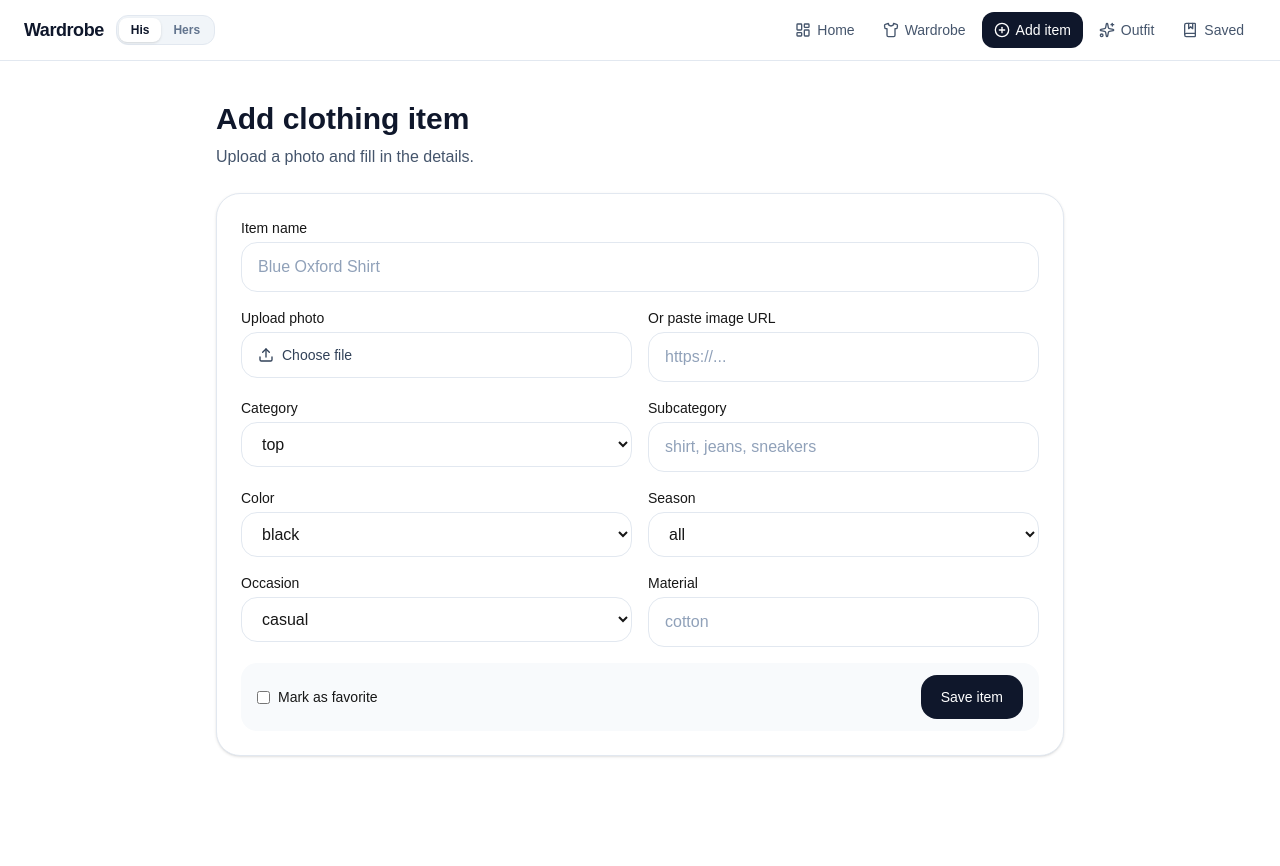
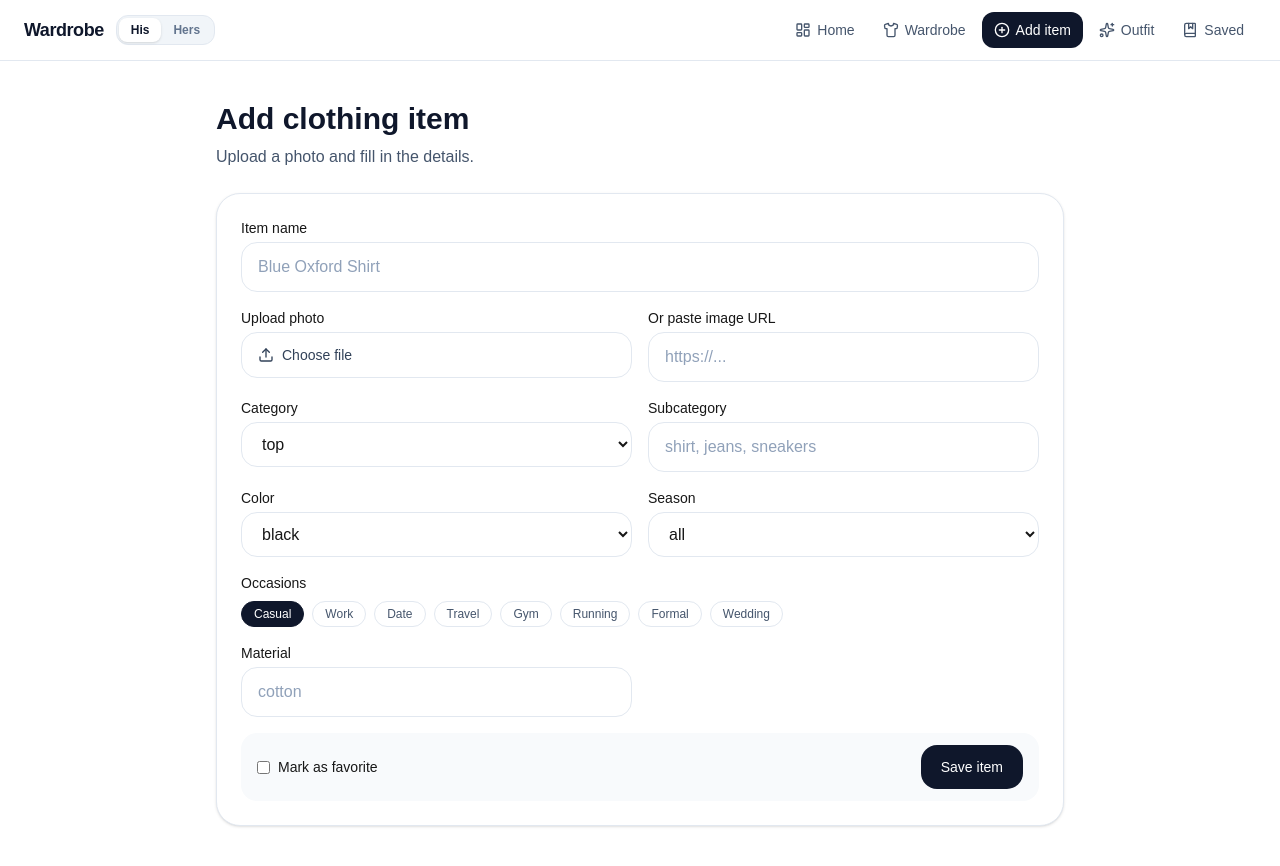
Before and after one commit to speedofsound98/wardrobe-mvp, a Next.js app: page /add in a window 1280 px wide. Before the commit the page ends 800 px from the top, so only its background shows below. Built offline with nearby package versions, Linux system fonts and the light colour scheme.

Commit message:
feat: multi-occasion per item + item quick-view modal

```diff
--- a/src/app/edit/[id]/page.tsx
+++ b/src/app/edit/[id]/page.tsx
@@ -10,7 +10,7 @@ import type { WardrobeFormValues, WardrobeItem } from "@/lib/types";
 const EMPTY_FORM: WardrobeFormValues = {
   name: "", imageUrl: "", sourceType: "manual", sourceValue: "",
   category: "top", subcategory: "", color: "black", season: "all",
-  occasion: "casual", material: "", favorite: false,
+  occasions: ["casual"], material: "", favorite: false,
 };
 
 export default function EditPage() {
--- a/src/app/page.tsx
+++ b/src/app/page.tsx
@@ -98,7 +98,7 @@ export default function HomePage() {
             <div className="min-w-0">
               <p className="truncate font-semibold text-slate-900">{lastAdded.name || "Untitled item"}</p>
               <p className="text-sm capitalize text-slate-500">
-                {lastAdded.category} · {lastAdded.color} · {lastAdded.occasion}
+                {lastAdded.category} · {lastAdded.color} · {(lastAdded.occasions ?? []).join(", ")}
               </p>
             </div>
             <Link
--- a/src/app/wardrobe/page.tsx
+++ b/src/app/wardrobe/page.tsx
@@ -4,11 +4,13 @@ import { Suspense, useEffect, useMemo, useRef, useState } from "react";
 import { useSearchParams } from "next/navigation";
 import { Download, Upload } from "lucide-react";
 import ItemCard from "@/components/ItemCard";
+import ItemModal from "@/components/ItemModal";
 import FilterBar from "@/components/FilterBar";
 import { CATEGORY_OPTIONS, loadItems, saveItems } from "@/lib/storage";
 import { exportToCsv, importFromCsv } from "@/lib/csv";
 import { useProfile } from "@/lib/useProfile";
 import type { WardrobeItem } from "@/lib/types";
+
 import Link from "next/link";
 
 function SkeletonCard() {
@@ -27,6 +29,7 @@ function WardrobeContent() {
   const [items, setItems] = useState<WardrobeItem[]>([]);
   const [filterCategory, setFilterCategory] = useState(searchParams.get("category") ?? "all");
   const [loading, setLoading] = useState(true);
+  const [viewItem, setViewItem] = useState<WardrobeItem | null>(null);
   const initialized = useRef(false);
   const profileRef = useRef<typeof profile>(null);
 
@@ -139,10 +142,11 @@ function WardrobeContent() {
       ) : (
         <div className="mt-6 grid gap-2 sm:grid-cols-2 lg:grid-cols-3 xl:grid-cols-4">
           {filteredItems.map((item) => (
-            <ItemCard key={item.id} item={item} onDelete={handleDelete} onToggleFavorite={handleToggleFavorite} />
+            <ItemCard key={item.id} item={item} onDelete={handleDelete} onToggleFavorite={handleToggleFavorite} onView={setViewItem} />
           ))}
         </div>
       )}
+      {viewItem && <ItemModal item={viewItem} onClose={() => setViewItem(null)} />}
     </>
   );
 }
--- a/src/components/ItemForm.tsx
+++ b/src/components/ItemForm.tsx
@@ -126,19 +126,32 @@ export default function ItemForm({
         </select>
       </div>
 
-      <div>
-        <label className="mb-1 block text-sm font-medium">Occasion</label>
-        <select
-          value={form.occasion}
-          onChange={(e) => updateField("occasion", e.target.value)}
-          className="w-full rounded-2xl border border-slate-200 px-4 py-3"
-        >
-          {OCCASION_OPTIONS.map((option) => (
-            <option key={option} value={option}>
-              {option}
-            </option>
-          ))}
-        </select>
+      <div className="md:col-span-2">
+        <label className="mb-2 block text-sm font-medium">Occasions</label>
+        <div className="flex flex-wrap gap-2">
+          {OCCASION_OPTIONS.map((option) => {
+            const selected = form.occasions.includes(option);
+            return (
+              <button
+                key={option}
+                type="button"
+                onClick={() => {
+                  const next = selected
+                    ? form.occasions.filter((o) => o !== option)
+                    : [...form.occasions, option];
+                  updateField("occasions", next.length ? next : [option]);
+                }}
+                className={`rounded-full border px-3 py-1 text-xs font-medium capitalize transition ${
+                  selected
+                    ? "border-slate-900 bg-slate-900 text-white"
+                    : "border-slate-200 bg-white text-slate-600 hover:border-slate-400"
+                }`}
+              >
+                {option}
+              </button>
+            );
+          })}
+        </div>
       </div>
 
       <div>
--- /dev/null
+++ b/src/components/ItemModal.tsx
@@ -0,0 +1,90 @@
+"use client";
+
+import { useEffect } from "react";
+import Link from "next/link";
+import { X, Pencil, Shirt } from "lucide-react";
+import type { WardrobeItem } from "@/lib/types";
+
+type ItemModalProps = {
+  item: WardrobeItem;
+  onClose: () => void;
+};
+
+export default function ItemModal({ item, onClose }: ItemModalProps) {
+  useEffect(() => {
+    function onKey(e: KeyboardEvent) {
+      if (e.key === "Escape") onClose();
+    }
+    document.addEventListener("keydown", onKey);
+    return () => document.removeEventListener("keydown", onKey);
+  }, [onClose]);
+
+  const rows: [string, string][] = [
+    ["Category", item.category],
+    ["Subcategory", item.subcategory || "—"],
+    ["Color", item.color],
+    ["Season", item.season],
+    ["Occasions", (item.occasions ?? []).join(", ") || "—"],
+    ["Material", item.material || "—"],
+    ["Favorite", item.favorite ? "Yes" : "No"],
+    ["Added", new Date(item.createdAt).toLocaleDateString()],
+  ];
+
+  return (
+    <div
+      className="fixed inset-0 z-50 flex items-center justify-center bg-black/50 p-4"
+      onClick={onClose}
+    >
+      <div
+        className="relative w-full max-w-md rounded-3xl bg-white shadow-2xl overflow-hidden"
+        onClick={(e) => e.stopPropagation()}
+      >
+        <button
+          onClick={onClose}
+          className="absolute right-4 top-4 z-10 rounded-full bg-white/80 p-1.5 text-slate-500 shadow hover:bg-white"
+          aria-label="Close"
+        >
+          <X className="h-4 w-4" />
+        </button>
+
+        <div className="aspect-square w-full bg-slate-100">
+          {item.imageUrl ? (
+            <img src={item.imageUrl} alt={item.name} className="h-full w-full object-cover" />
+          ) : (
+            <div className="flex h-full items-center justify-center text-slate-300">
+              <Shirt className="h-16 w-16" />
+            </div>
+          )}
+        </div>
+
+        <div className="p-5">
+          <div className="mb-4 flex items-start justify-between gap-3">
+            <h2 className="text-xl font-bold text-slate-900">{item.name || "Untitled item"}</h2>
+            <Link
+              href={`/edit/${item.id}`}
+              className="inline-flex shrink-0 items-center gap-1.5 rounded-xl border border-slate-200 px-3 py-1.5 text-xs font-medium text-slate-600 hover:bg-slate-50"
+            >
+              <Pencil className="h-3.5 w-3.5" />
+              Edit
+            </Link>
+          </div>
+
+          <dl className="grid grid-cols-2 gap-x-4 gap-y-2">
+            {rows.map(([label, value]) => (
+              <div key={label}>
+                <dt className="text-xs font-medium text-slate-400">{label}</dt>
+                <dd className="text-sm capitalize text-slate-800">{value}</dd>
+              </div>
+            ))}
+          </dl>
+
+          {item.sourceValue && (
+            <p className="mt-4 truncate text-xs text-slate-400">
+              Source: {item.sourceValue}
+            </p>
+          )}
+        </div>
+      </div>
+    </div>
+  );
+}
--- a/src/components/OutfitCard.tsx
+++ b/src/components/OutfitCard.tsx
@@ -16,7 +16,7 @@ function ItemThumb({ item, label }: { item: WardrobeItem; label: string }) {
       <div>
         <p className="text-xs font-medium uppercase tracking-wide text-slate-400">{label}</p>
         <p className="text-sm font-medium text-slate-900">{item.name}</p>
-        <p className="text-xs capitalize text-slate-500">{item.color} · {item.occasion}</p>
+        <p className="text-xs capitalize text-slate-500">{item.color} · {(item.occasions ?? []).join(", ")}</p>
       </div>
     </div>
   );
--- a/src/lib/csv.ts
+++ b/src/lib/csv.ts
@@ -2,11 +2,11 @@ import type { WardrobeItem } from "./types";
 
 const HEADERS: (keyof WardrobeItem)[] = [
   "id", "name", "category", "subcategory", "color", "season",
-  "occasion", "material", "favorite", "imageUrl", "sourceType", "sourceValue", "createdAt",
+  "occasions", "material", "favorite", "imageUrl", "sourceType", "sourceValue", "createdAt",
 ];
 
-function escape(value: string | boolean): string {
-  const str = String(value);
+function escape(value: string | boolean | string[]): string {
+  const str = Array.isArray(value) ? value.join("|") : String(value);
   if (str.includes(",") || str.includes('"') || str.includes("\n")) {
     return `"${str.replace(/"/g, '""')}"`;
   }
@@ -16,7 +16,7 @@ function escape(value: string | boolean): string {
 export function exportToCsv(items: WardrobeItem[]): void {
   const rows = [
     HEADERS.join(","),
-    ...items.map((item) => HEADERS.map((h) => escape(item[h])).join(",")),
+    ...items.map((item) => HEADERS.map((h) => escape(item[h] as string | boolean | string[])).join(",")),
   ];
   const blob = new Blob([rows.join("\n")], { type: "text/csv;charset=utf-8;" });
   const url = URL.createObjectURL(blob);
@@ -43,7 +43,14 @@ export function importFromCsv(file: File): Promise<WardrobeItem[]> {
             const item: Partial<WardrobeItem> = {};
             headers.forEach((h, i) => {
               const val = values[i] ?? "";
-              (item as Record<string, unknown>)[h] = h === "favorite" ? val === "true" : val;
+              if (h === "favorite") (item as Record<string, unknown>)[h] = val === "true";
+              else if (h === "occasions") (item as Record<string, unknown>)[h] = val ? val.split("|") : ["casual"];
+              // migrate old CSVs that used "occasion" column
+              else if ((h as string) === "occasion") {
+                if (!(item as Record<string, unknown>)["occasions"]) {
+                  (item as Record<string, unknown>)["occasions"] = val ? [val] : ["casual"];
+                }
+              } else (item as Record<string, unknown>)[h] = val;
             });
             return item as WardrobeItem;
           });
--- a/src/lib/outfitEngine.ts
+++ b/src/lib/outfitEngine.ts
@@ -14,8 +14,9 @@ function colorScore(a?: WardrobeItem | null, b?: WardrobeItem | null, c?: Wardro
 
 function occasionScore(item: WardrobeItem | null, occasion: string) {
   if (!item) return 0;
-  if (item.occasion === occasion) return 4;
-  if (occasion === "casual" && ["travel", "date"].includes(item.occasion)) return 2;
+  const occasions = item.occasions ?? [];
+  if (occasions.includes(occasion)) return 4;
+  if (occasion === "casual" && occasions.some((o) => ["travel", "date"].includes(o))) return 2;
   if (occasion === "work" && item.category === "shoes" && ["black", "brown", "navy"].includes(item.color)) return 2;
   return 0;
 }
--- a/src/lib/storage.ts
+++ b/src/lib/storage.ts
@@ -27,7 +27,7 @@ export const EMPTY_FORM: WardrobeFormValues = {
   subcategory: "",
   color: "black",
   season: "all",
-  occasion: "casual",
+  occasions: ["casual"],
   material: "",
   favorite: false,
 };
@@ -52,11 +52,18 @@ export function loadItems(profile?: Profile): WardrobeItem[] {
   try {
     const raw = localStorage.getItem(itemsKey(profile));
     const items: WardrobeItem[] = raw ? JSON.parse(raw) : [];
-    // migrate legacy "bottom" category to "pants"
-    return items.map((item) =>
+    return items.map((item) => {
       // eslint-disable-next-line @typescript-eslint/no-explicit-any
-      (item.category as any) === "bottom" ? { ...item, category: "pants" } : item
-    );
+      const anyItem = item as any;
+      // migrate legacy "bottom" category to "pants"
+      if (anyItem.category === "bottom") anyItem.category = "pants";
+      // migrate legacy occasion string to occasions array
+      if (typeof anyItem.occasions === "undefined") {
+        anyItem.occasions = anyItem.occasion ? [anyItem.occasion] : ["casual"];
+        delete anyItem.occasion;
+      }
+      return anyItem as WardrobeItem;
+    });
   } catch {
     return [];
   }
--- a/src/lib/types.ts
+++ b/src/lib/types.ts
@@ -11,7 +11,7 @@ export type WardrobeItem = {
   subcategory: string;
   color: string;
   season: string;
-  occasion: string;
+  occasions: string[];
   material: string;
   favorite: boolean;
   createdAt: string;
```
Also changed, not shown: src/components/ItemCard.tsx (+15 -6 lines).
